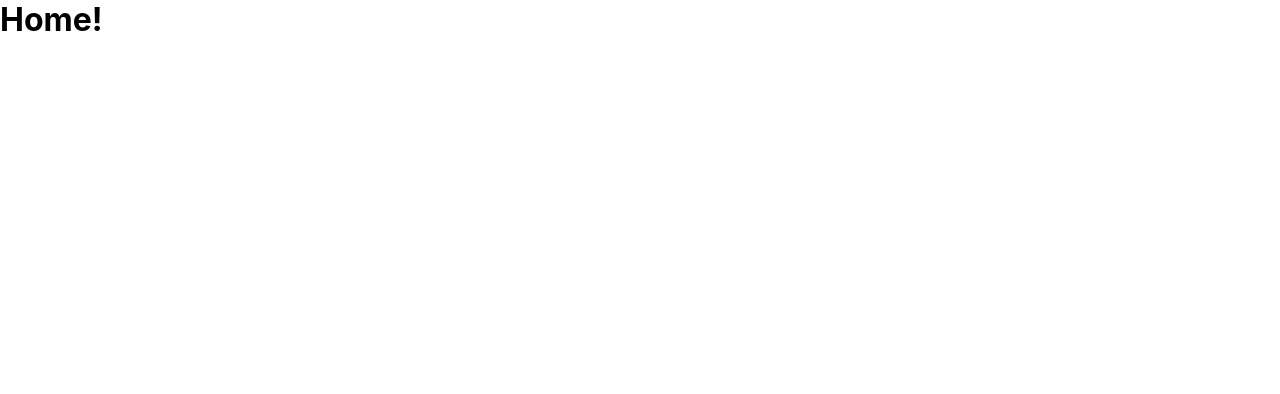
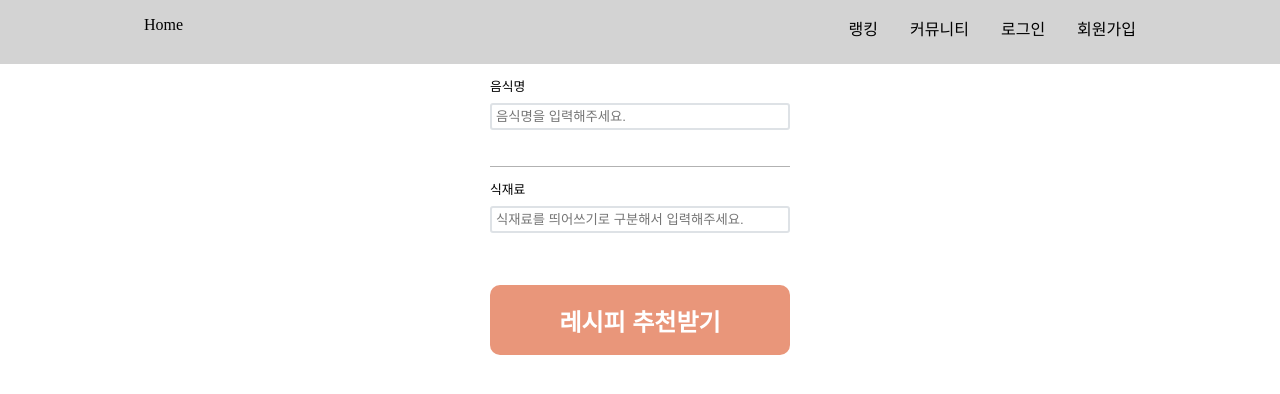
Before and after one commit to Jeongsiwook/recommend-recipe-service, a React (Create React App) app in the folder front/: page /home in a window 1280 px wide. Shown: the top 394 px of the page. Built offline with nearby package versions, Linux system fonts and the light colour scheme; a web font is replaced by a local one.

Commit message:
Add Home.js

```diff
--- a/front/src/App.css
+++ b/front/src/App.css
@@ -1,6 +1,9 @@
 * {
   margin: 0;
   padding: 0;
+  list-style: none;
+  text-decoration: none;
+  color: black;
 }
 
 @font-face {
--- a/front/src/App.js
+++ b/front/src/App.js
@@ -9,9 +9,9 @@ function App() {
   return (
     <Router>
       <Routes>
-        <Route path='/prolog' element={<Prolog />} />
+        <Route path='/' element={<Prolog />} />
         <Route path='/home' element={<Home />} />
-        <Route path='*' element={<Home />} />
+        <Route path='/*' element={<Prolog />} />
       </Routes>
     </Router>
   );
--- /dev/null
+++ b/front/src/components/Nav.js
@@ -0,0 +1,72 @@
+// Nav
+import React from 'react';
+import styled from 'styled-components';
+import { NavLink } from 'react-router-dom';
+
+const Nav = () => {
+  const isLogin = false;
+
+  return (
+    <Container>
+      <UlLogo>
+        <Li>
+          <NavLink to='/home'>Home</NavLink>
+        </Li>
+      </UlLogo>
+      <Ul>
+        <Li>
+          <NavLink to='/ranking'>랭킹</NavLink>
+        </Li>
+        <Li>
+          <NavLink to='/community'>커뮤니티</NavLink>
+        </Li>
+        {isLogin ? (
+          <>
+            <Li>
+              <NavLink to='/prolog'>로그아웃</NavLink>
+            </Li>
+            <Li>
+              <NavLink to='/mypage'>마이페이지</NavLink>
+            </Li>
+          </>
+        ) : (
+          <>
+            <Li>
+              <NavLink to='/signin'>로그인</NavLink>
+            </Li>
+            <Li>
+              <NavLink to='/signup'>회원가입</NavLink>
+            </Li>
+          </>
+        )}
+      </Ul>
+    </Container>
+  );
+};
+
+export default Nav;
+
+const Container = styled.div`
+  display: flex;
+  box-sizing: border-box;
+  justify-content: center;
+  width: 100%;
+  background: #d3d3d3;
+`;
+const UlLogo = styled.ul`
+  display: flex;
+  justify-content: flex-start;
+  height: 4rem;
+  width: 40%;
+`;
+const Ul = styled.ul`
+  display: flex;
+  justify-content: flex-end;
+  height: 4rem;
+  width: 40%;
+`;
+const Li = styled.li`
+  font-family: 'notoSansKr';
+  font-size: 1rem;
+  margin: 1rem;
+`;
--- a/front/src/pages/Home.js
+++ b/front/src/pages/Home.js
@@ -1,11 +1,210 @@
 // 홈
+import React, { useState } from 'react';
+import Nav from '../components/Nav';
+import styled, { css } from 'styled-components';
+
+const InputStatus = {
+  NORMAL: 'normal',
+  ERROR: 'error',
+  SUCCESS: 'success',
+};
 
 const Home = () => {
+  const [cooking, setCooking] = useState('');
+  const [ingredients, setIngredients] = useState([]);
+
+  const [cookingError, setCookingError] = useState(null);
+  const [ingredientsError, setIngredientsError] = useState(null);
+
+  const [cookingInputStatus, setCookingInputStatus] = useState(
+    InputStatus.NORMAL
+  );
+  const [ingredientsInputStatus, setIngredientsInputStatus] = useState(
+    InputStatus.NORMAL
+  );
+
+  const handleCookingChange = (e) => {
+    setCooking(e.target.value);
+  };
+
+  const handleIngredientsChange = (e) => {
+    setIngredients(e.target.value);
+  };
+
+  const validateCooking = (cooking) => {
+    if (cooking.length < 1 || cooking.length > 10) {
+      setCookingError('이름은 1글자 이상, 10글자 이하여야 합니다.');
+      setCookingInputStatus(InputStatus.ERROR);
+      return;
+    }
+
+    setCookingInputStatus(InputStatus.SUCCESS);
+  };
+
+  const validateIngredients = (ingredient) => {
+    setIngredientsInputStatus(InputStatus.SUCCESS);
+  };
+
+  const validateForm = (form) => {
+    validateCooking(form.cooking);
+    validateIngredients(form.ingredients);
+  };
+
+  const handleSubmit = () => {
+    const formData = { cooking, ingredients };
+    validateForm(formData);
+  };
+
   return (
-    <>
-      <h1>Home!</h1>
-    </>
+    <Container>
+      <Nav />
+      <FormContainer>
+        <FormFieldset>
+          <FormLabel
+            error={cookingInputStatus === InputStatus.ERROR}
+            htmlFor='cooking'
+          >
+            음식명
+          </FormLabel>
+          <FormInput
+            value={cooking}
+            id='cooking'
+            onChange={handleCookingChange}
+            type='text'
+            name='cooking'
+            status={cookingInputStatus}
+            placeholder='음식명을 입력해주세요.'
+          />
+
+          <FormError>
+            {cookingInputStatus === InputStatus.ERROR && cookingError}
+          </FormError>
+        </FormFieldset>
+
+        <FormFieldset>
+          <FormLabel
+            error={ingredientsInputStatus === InputStatus.ERROR}
+            htmlFor='ingredients'
+          >
+            식재료
+          </FormLabel>
+          <FormInput
+            id='ingredients'
+            value={ingredients}
+            onChange={handleIngredientsChange}
+            type='text'
+            name='ingredients'
+            status={ingredientsInputStatus}
+            placeholder='식재료를 띄어쓰기로 구분해서 입력해주세요.'
+          />
+
+          <FormError>
+            {ingredientsInputStatus === InputStatus.ERROR && ingredientsError}
+          </FormError>
+        </FormFieldset>
+
+        <ButtonContainer>
+          <FormButton onClick={handleSubmit} buttonType='submit' type='button'>
+            레시피 추천받기
+          </FormButton>
+        </ButtonContainer>
+      </FormContainer>
+    </Container>
   );
 };
 
 export default Home;
+
+const Container = styled.div`
+  box-sizing: border-box;
+  width: 100%;
+  height: 100%;
+  display: flex;
+  flex-direction: column;
+  align-items: center;
+`;
+// const MiddleContainer = styled.div`
+//   display: flex;
+//   align-itmes: center;
+//   flex-direction: column;
+//   height: 40rem;
+//   background: red;
+// `;
+// const Cooking = styled.div`
+//   width: 40rem;
+//   height: 10rem;
+//   display: flex;
+//   justify-content: center;
+//   background: blue;
+// `;
+// const Ingredients = styled.div`
+//   width: 40rem;
+//   height: 50rem;
+//   background: yellow;
+// `;
+const FormContainer = styled.form`
+  min-width: 300px;
+`;
+const FormFieldset = styled.fieldset`
+  border-bottom: 1px solid rgba(0, 0, 0, 0.3);
+  display: flex;
+  flex-direction: column;
+  border: none;
+  padding: 12px 0;
+
+  &:not(:first-of-type) {
+    border-bottom: none;
+    border-top: 1px solid rgba(0, 0, 0, 0.3);
+  }
+`;
+const textError = css`
+  color: #ff6b6b;
+`;
+const FormLabel = styled.label`
+  display: block;
+  padding-bottom: 8px;
+  font-size: 0.8rem;
+  ${(props) => props.error && textError}
+`;
+
+const inputInvalid = css`
+  border: 2px solid #ff6b6b;
+`;
+const inputValid = css`
+  border: 2px solid #51cf66;
+`;
+const FormInput = styled.input`
+  display: block;
+  padding: 4px;
+  border: 2px solid #dee2e6;
+  border-radius: 3px;
+
+  ${({ status }) => status === InputStatus.ERROR && inputInvalid}
+  ${({ status }) => status === InputStatus.SUCCESS && inputValid}
+`;
+
+const FormError = styled.div`
+  font-size: 0.8rem;
+  min-height: 20px;
+  margin-top: 4px;
+  color: #ff6b6b;
+`;
+
+const ButtonContainer = styled.div`
+  display: flex;
+`;
+
+const FormButton = styled.button`
+  margin: 1rem 0;
+  font-size: 1.5rem;
+  font-weight: bold;
+  border: none;
+  border-radius: 10px;
+  background: #e9967a;
+  width: 300px;
+  height: 70px;
+  color: white;
+  &:hover {
+    background: #e9865a;
+  }
+`;
--- a/front/src/pages/Prolog.js
+++ b/front/src/pages/Prolog.js
@@ -1,6 +1,58 @@
 // 프롤로그 페이지 - 간단한 소개 및 튜토리얼
+import React from 'react';
 import styled from 'styled-components';
 import { useNavigate } from 'react-router-dom';
+
+const Prolog = () => {
+  const navigate = useNavigate();
+  const handleClickButton = () => navigate('/home');
+
+  return (
+    <Container>
+      <MainIntroduction>
+        <ContentP>
+          <p>냉장고를 부탁해!</p>
+          <p>냉장고를 부탁해!를 소개합니다.</p>
+        </ContentP>
+        <ContentImg>
+          <Img alt='냉장고를 부탁해 사진' src='./imgs/sampleImage.jpg' />
+        </ContentImg>
+      </MainIntroduction>
+      <BookmarkIntroduction>
+        <ContentImg>
+          <Img alt='북마크 사진' src='./imgs/sampleImage.jpg' />
+        </ContentImg>
+        <ContentP>
+          <p>북마크 기능</p>
+          <p>북마크 기능에 대한 자세한 설명</p>
+        </ContentP>
+      </BookmarkIntroduction>
+      <CommunityIntroduction>
+        <ContentP>
+          <p>커뮤니티 기능</p>
+          <p>커뮤니티 기능에 대한 자세한 설명</p>
+        </ContentP>
+        <ContentImg>
+          <Img alt='커뮤니티 사진' src='./imgs/sampleImage.jpg' />
+        </ContentImg>
+      </CommunityIntroduction>
+      <RankingIntroduction>
+        <ContentImg>
+          <Img alt='랭킹 사진' src='./imgs/sampleImage.jpg' />
+        </ContentImg>
+        <ContentP>
+          <p>랭킹 기능</p>
+          <p>랭킹 기능에 대한 자세한 설명</p>
+        </ContentP>
+      </RankingIntroduction>
+      <StartButton>
+        <Button onClick={handleClickButton}>시작하기</Button>
+      </StartButton>
+    </Container>
+  );
+};
+
+export default Prolog;
 
 const marginValue = '1rem';
 // const paddingValue = '1rem';
@@ -69,60 +121,10 @@ const Button = styled.button`
   background: #e9967a;
   width: 300px;
   height: 70px;
+  color: white;
 
   &:hover {
     background: #e9865a;
   }
 }
 `;
-
-const Prolog = () => {
-  const navigate = useNavigate();
-  const handleClickButton = () => navigate('/home');
-
-  return (
-    <Container>
-      <MainIntroduction>
-        <ContentP>
-          <p>냉장고를 부탁해!</p>
-          <p>냉장고를 부탁해!를 소개합니다.</p>
-        </ContentP>
-        <ContentImg>
-          <Img alt='냉장고를 부탁해 사진' src='./imgs/sampleImage.jpg' />
-        </ContentImg>
-      </MainIntroduction>
-      <BookmarkIntroduction>
-        <ContentImg>
-          <Img alt='북마크 사진' src='./imgs/sampleImage.jpg' />
-        </ContentImg>
-        <ContentP>
-          <p>북마크 기능</p>
-          <p>북마크 기능에 대한 자세한 설명</p>
-        </ContentP>
-      </BookmarkIntroduction>
-      <CommunityIntroduction>
-        <ContentP>
-          <p>커뮤니티 기능</p>
-          <p>커뮤니티 기능에 대한 자세한 설명</p>
-        </ContentP>
-        <ContentImg>
-          <Img alt='커뮤니티 사진' src='./imgs/sampleImage.jpg' />
-        </ContentImg>
-      </CommunityIntroduction>
-      <RankingIntroduction>
-        <ContentImg>
-          <Img alt='랭킹 사진' src='./imgs/sampleImage.jpg' />
-        </ContentImg>
-        <ContentP>
-          <p>랭킹 기능</p>
-          <p>랭킹 기능에 대한 자세한 설명</p>
-        </ContentP>
-      </RankingIntroduction>
-      <StartButton>
-        <Button onClick={handleClickButton}>시작하기</Button>
-      </StartButton>
-    </Container>
-  );
-};
-
-export default Prolog;
```
